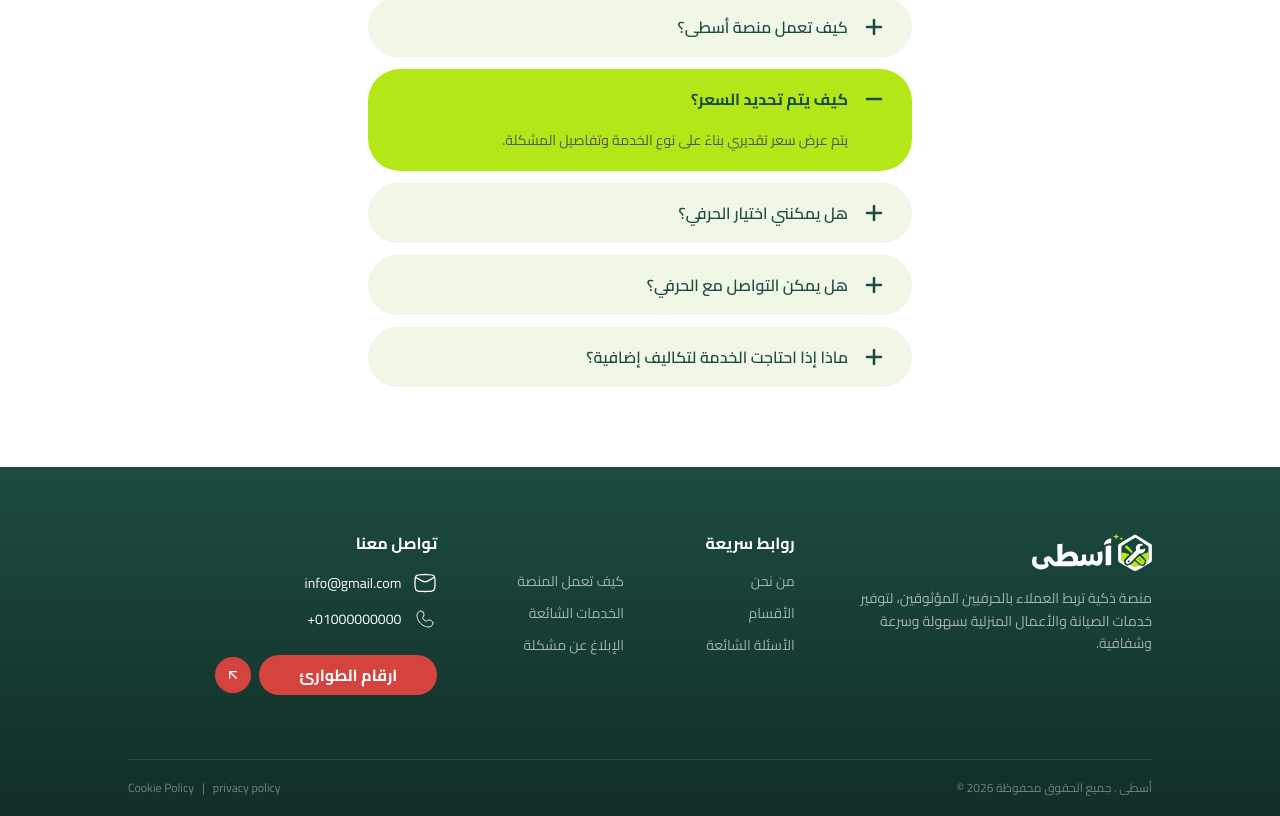
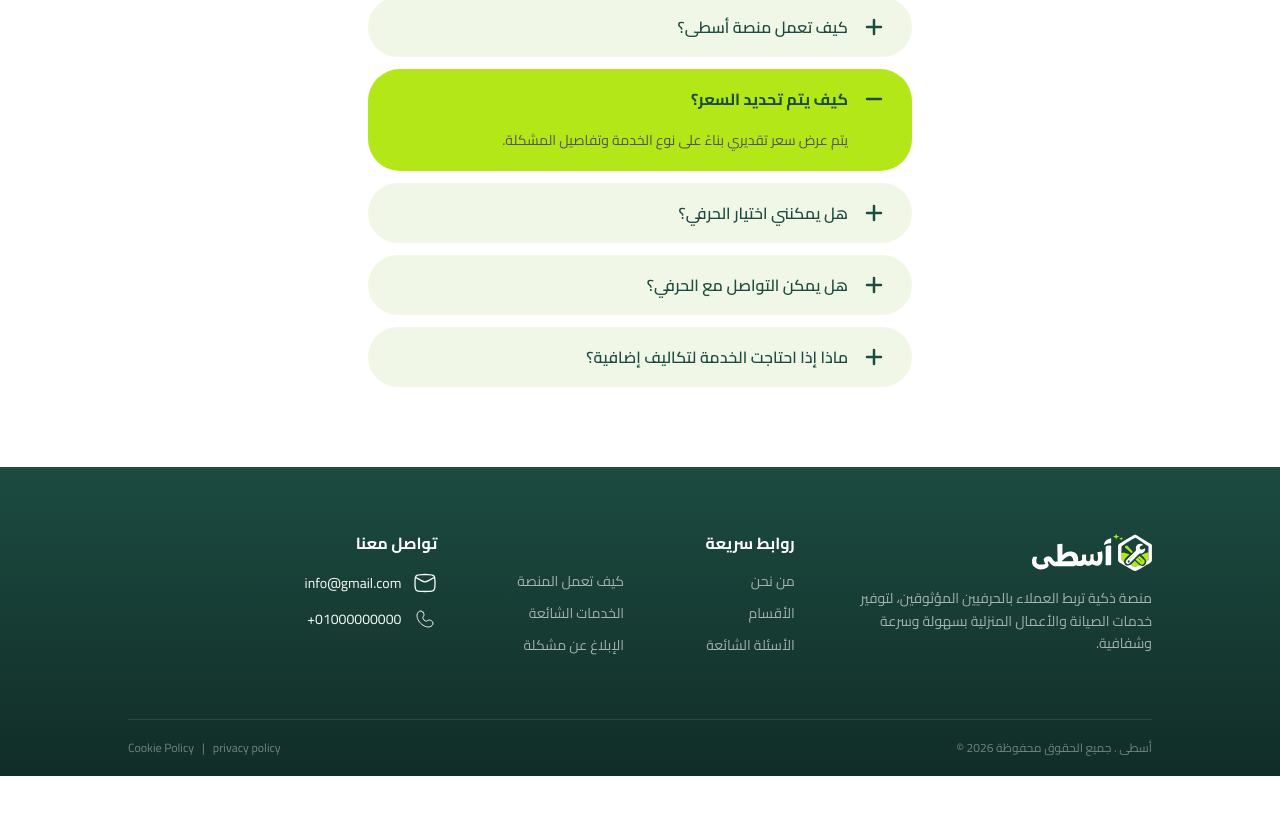
Before and after one commit to Sohailahesham/osta-frontend, a Next.js app: page / in a window 1280 px wide. Shown: the part 3406-4222 px from the top of the page. After the commit the page ends 4182 px from the top, so only its background shows below. Built offline with nearby package versions, Linux system fonts and the light colour scheme; no server answers.

Commit message:
fixed some errors

```diff
--- a/src/app/layout.tsx
+++ b/src/app/layout.tsx
@@ -18,10 +18,8 @@ export default function RootLayout({
   children: React.ReactNode;
 }>) {
   return (
-    <html
-      lang="ar"
-      dir="rtl">
-      <body className={cairo.className}>
+    <html lang="ar" dir="rtl">
+      <body className={cairo.className} suppressHydrationWarning>
         {children}
       </body>
     </html>
--- a/src/components/layout/Footer.tsx
+++ b/src/components/layout/Footer.tsx
@@ -7,6 +7,7 @@ import phoneIcon from "@/assets/icons/phone.svg";
 import Image from "next/image";
 import logoImage from "@/assets/images/logo-light.svg";
 import Button from "../ui/Button";
+import { useAuth } from "@/hooks/useAuth";
 
 const QUICK_LINKS_COL1 = [
   { label: "من نحن", href: "/about" },
@@ -22,6 +23,9 @@ const QUICK_LINKS_COL2 = [
 
 export default function Footer() {
   const router = useRouter();
+  const { role, isReady } = useAuth();
+
+  const showEmergencyButton = isReady && role === "client";
 
   return (
     <footer className="primary-gradient" dir="rtl">
@@ -84,6 +88,7 @@ export default function Footer() {
             </div>
           </div>
 
+          {showEmergencyButton && (
             <div className="flex items-center gap-2 w-fit mt-2">
               <Button
                 onClick={() => router.push("/client/emergency")}
@@ -95,6 +100,7 @@ export default function Footer() {
                 <ArrowUpLeft size={16} className="text-white" />
               </div>
             </div>
+          )}
         </div>
       </div>
 
```
Lines whose indentation alone changed are shown as unchanged.
